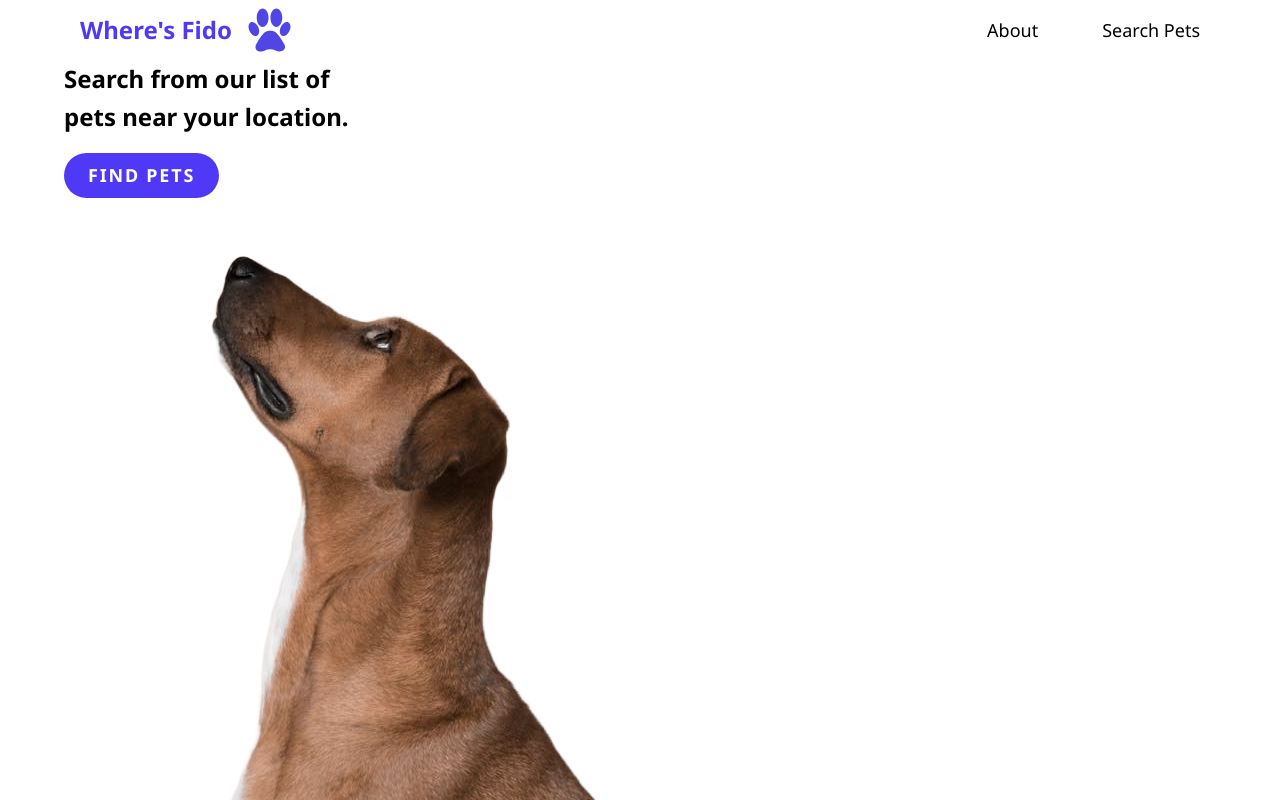
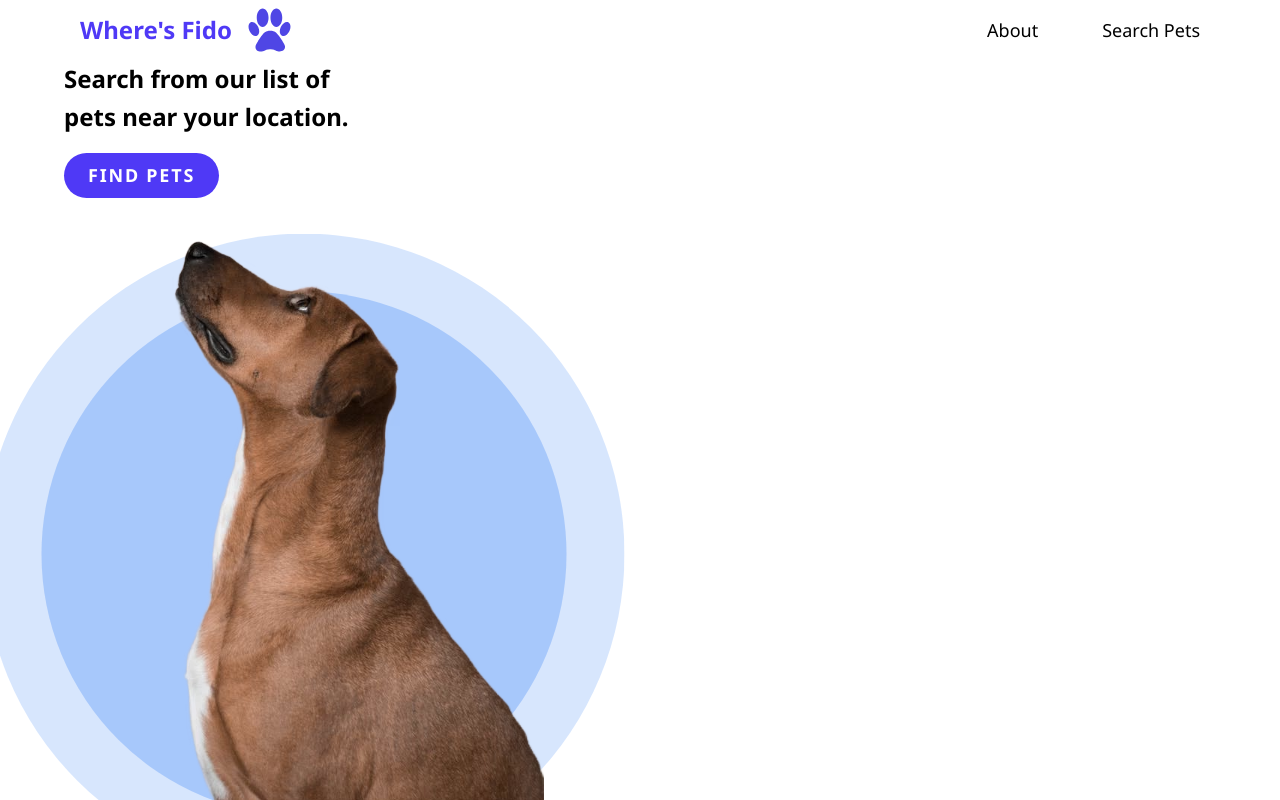
Before and after one commit to apcurran/wheres-fido-app, a React (Vite) app in the folder client/: page / in a window 1280 px wide. Shown: the top 800 px of the page. Built offline with nearby package versions, Linux system fonts and the light colour scheme; the HTML template or start-up script is replaced by a standard one.

Commit message:
Add dog looking up wrapper div elem and decorative SVG circles with styling

```diff
--- a/client/src/pages/home/Home.css
+++ b/client/src/pages/home/Home.css
@@ -10,6 +10,20 @@
         }
     }
 
+    .dog-looking-up-img-container {
+        position: relative;
+        max-width: 30rem;
+
+        ::before {
+            position: absolute;
+            content: url("./circles.svg");
+            z-index: -1;
+            top: 50%;
+            left: 50%;
+            transform: translate(-50%, -50%);
+        }
+    }
+
     .blob-dog-img {
         mask-image: url("./landing-blob-1.svg");
         mask-repeat: no-repeat;
--- a/client/src/pages/home/Home.jsx
+++ b/client/src/pages/home/Home.jsx
@@ -11,10 +11,11 @@ function HomePage() {
                 <p>Search from our list of pets near your location.</p>
                 <ButtonSpecial>Find Pets</ButtonSpecial>
             </div>
-            <picture>
-                {/* circles SVG here as before pseudo-elem */}
-                <img src={DogLookingUp} alt="Dog looking upwards" />
-            </picture>
+            <div className="dog-looking-up-img-container">
+                <picture>
+                    <img src={DogLookingUp} alt="Dog looking upwards" />
+                </picture>
+            </div>
             <picture>
                 <img
                     src={DogStaringAhead}
```
Also changed, not shown: client/src/pages/home/circles.svg (added).
